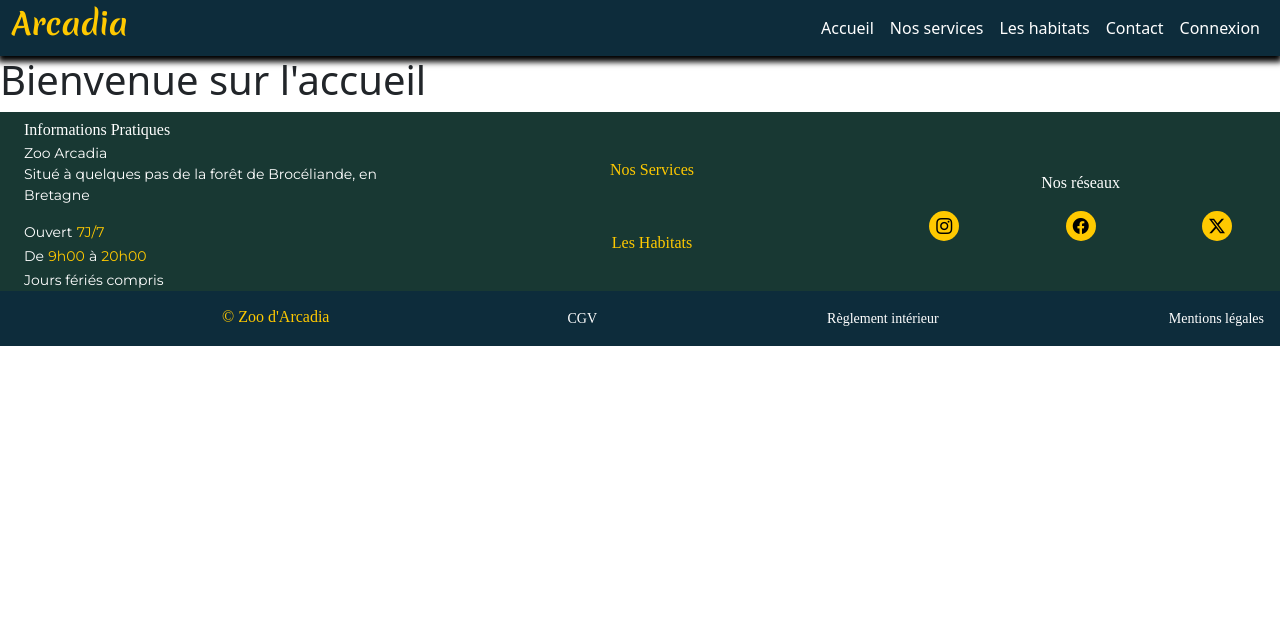
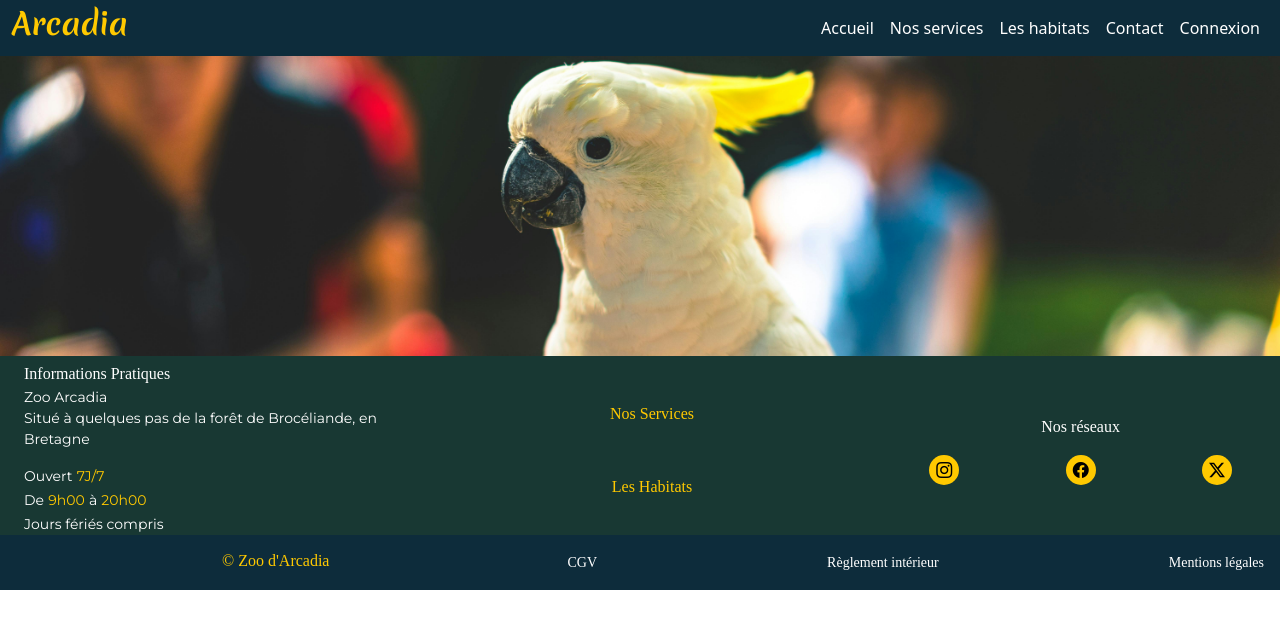
Before and after one commit to DieterHir/ARCADIA, a PHP site: page / in a window 1280 px wide. Shown: the top 629 px of the page. Run offline with PHP 8.4, Linux system fonts and the light colour scheme; some libraries are stand-ins or nearby versions; some web fonts are replaced.

Commit message:
Ajout d'une bannière avec une image pour l'accueil

```diff
--- a/pages/home.html
+++ b/pages/home.html
@@ -1 +1,3 @@
-<h1>Bienvenue sur l'accueil</h1>
+<div>
+    <img src="../images/perroquet.jpg" id="banniere">
+</div>
--- a/scss/_custom.scss
+++ b/scss/_custom.scss
@@ -65,9 +65,31 @@ $navigation-font: "PoetsenOne";
     }
 }
 
+#banniere {
+    width: 100%;
+    height: 100px;
+    object-fit: cover;
+}
+
 @include media-breakpoint-up(sm) {
     hr {
         display: none;
+    }
+
+    #banniere {
+        height: 200px;
+    }
+}
+
+@include media-breakpoint-up(lg) {
+    #banniere {
+        height: 300px;
+    }
+}
+
+@include media-breakpoint-up(xxl) {
+    #banniere {
+        height: 400px;
     }
 }
 
```
Also changed, not shown: images/perroquet.jpg (added), scss/main.css, 1 other file.
